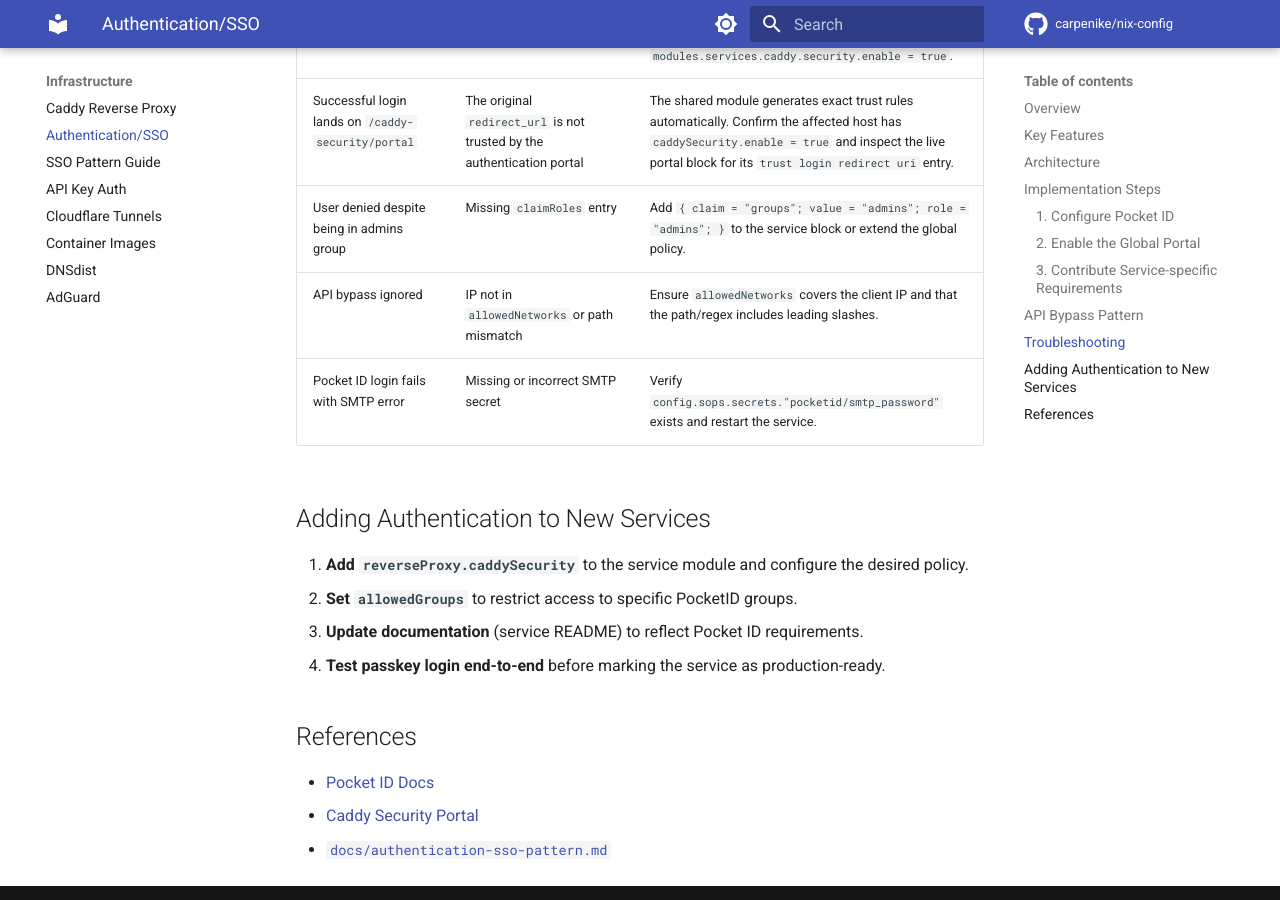
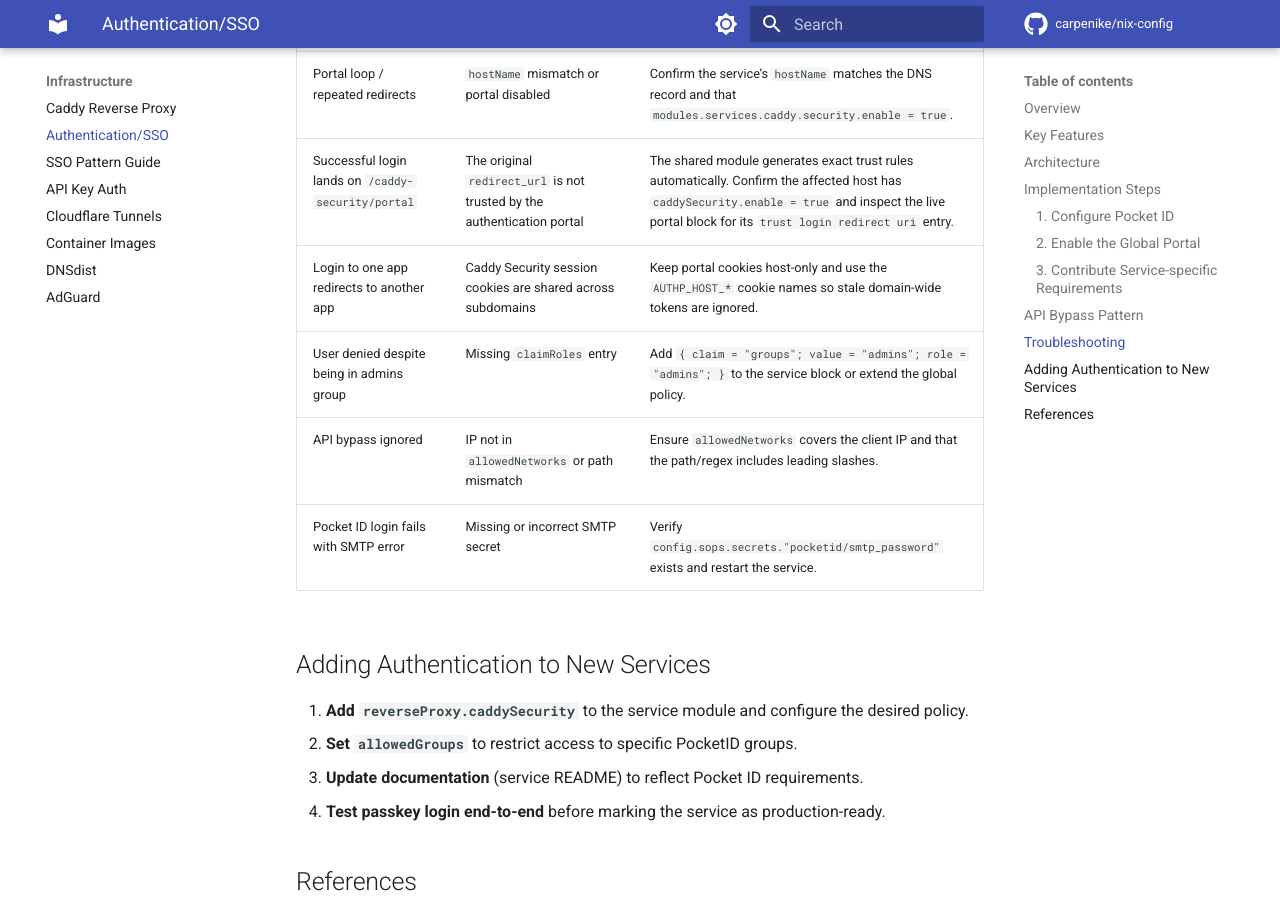
Before and after one commit to carpenike/nix-config, an MkDocs documentation site: the page built from docs/pocketid-integration-pattern.md, in a window 1280 px wide and 900 px high, scrolled down 2992 px. Built offline with MkDocs 1.6.1 and Material for MkDocs 9.7.7, drawn with Linux system fonts in a browser that asks for light colours; comment, search, counter and statistics services are not loaded; some of the changed text lies outside the part shown.

Commit message:
fix(caddy): isolate security cookies per host
Use host-only, rotated Caddy Security cookies so issuer-bound tokens and redirect state from one protected app cannot contaminate sibling subdomains.

```diff
--- a/docs/pocketid-integration-pattern.md
+++ b/docs/pocketid-integration-pattern.md
@@ -10,6 +10,7 @@
 - ✅ **Centralized authorization** – services declare which `policy` applies and the portal enforces it before traffic reaches the backend.
 - ✅ **Claim-based roles** – map Pocket ID group claims into Caddy Security roles without editing shared config files.
 - ✅ **Safe return redirects** – the Caddy module automatically trusts each protected virtual host by exact hostname so login returns users to the original app path without enabling open redirects.
+- ✅ **Host-isolated sessions** – each protected hostname receives its own Caddy Security token and redirect state, preventing one app’s callback from redirecting another app.
 - ✅ **API bypass** – allow automation/IP-bound consumers to skip auth through explicit `allowedNetworks` and bypass resources.
 - ✅ **Cross-host support** – any host can reference the same Pocket ID portal through the shared reverse proxy submodule.
 
@@ -102,6 +103,7 @@
 | --- | --- | --- |
 | Portal loop / repeated redirects | `hostName` mismatch or portal disabled | Confirm the service’s `hostName` matches the DNS record and that `modules.services.caddy.security.enable = true`. |
 | Successful login lands on `/caddy-security/portal` | The original `redirect_url` is not trusted by the authentication portal | The shared module generates exact trust rules automatically. Confirm the affected host has `caddySecurity.enable = true` and inspect the live portal block for its `trust login redirect uri` entry. |
+| Login to one app redirects to another app | Caddy Security session cookies are shared across subdomains | Keep portal cookies host-only and use the `AUTHP_HOST_*` cookie names so stale domain-wide tokens are ignored. |
 | User denied despite being in admins group | Missing `claimRoles` entry | Add `{ claim = "groups"; value = "admins"; role = "admins"; }` to the service block or extend the global policy. |
 | API bypass ignored | IP not in `allowedNetworks` or path mismatch | Ensure `allowedNetworks` covers the client IP and that the path/regex includes leading slashes. |
 | Pocket ID login fails with SMTP error | Missing or incorrect SMTP secret | Verify `config.sops.secrets."pocketid/smtp_password"` exists and restart the service. |
```
Also changed, not shown: 1 other file.
